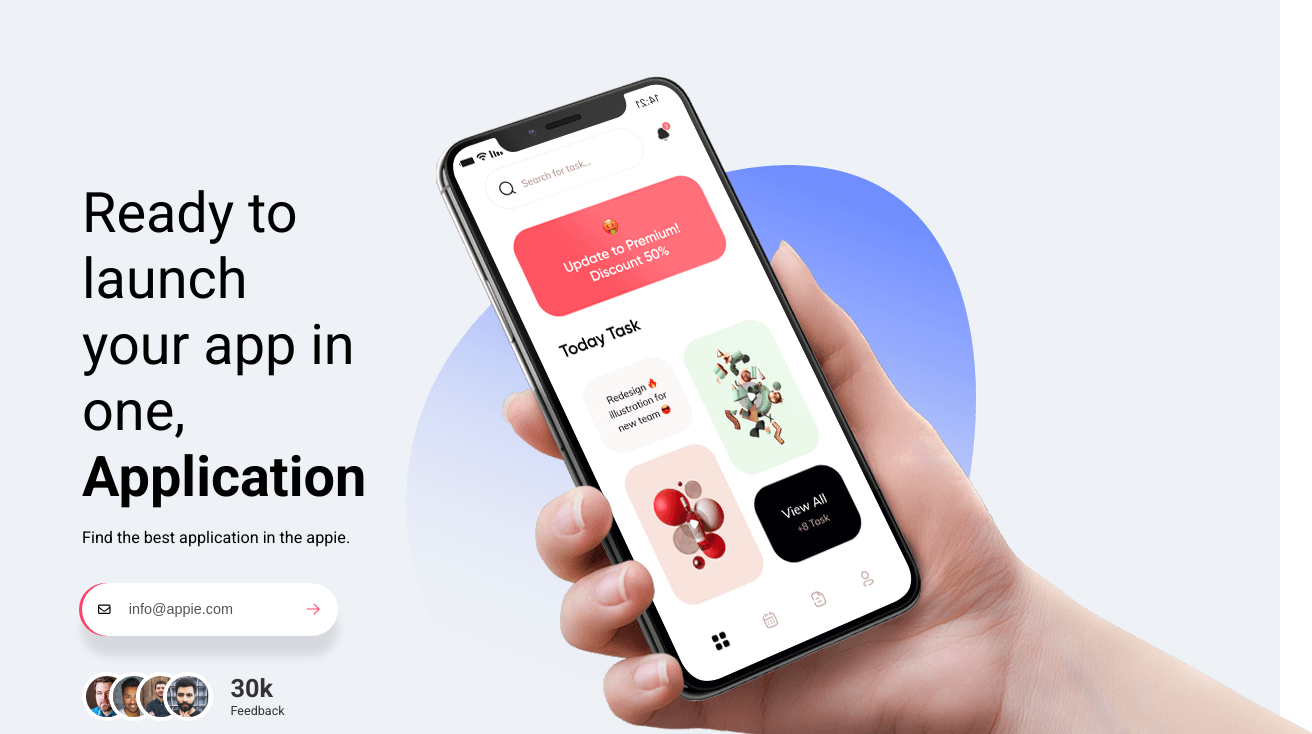
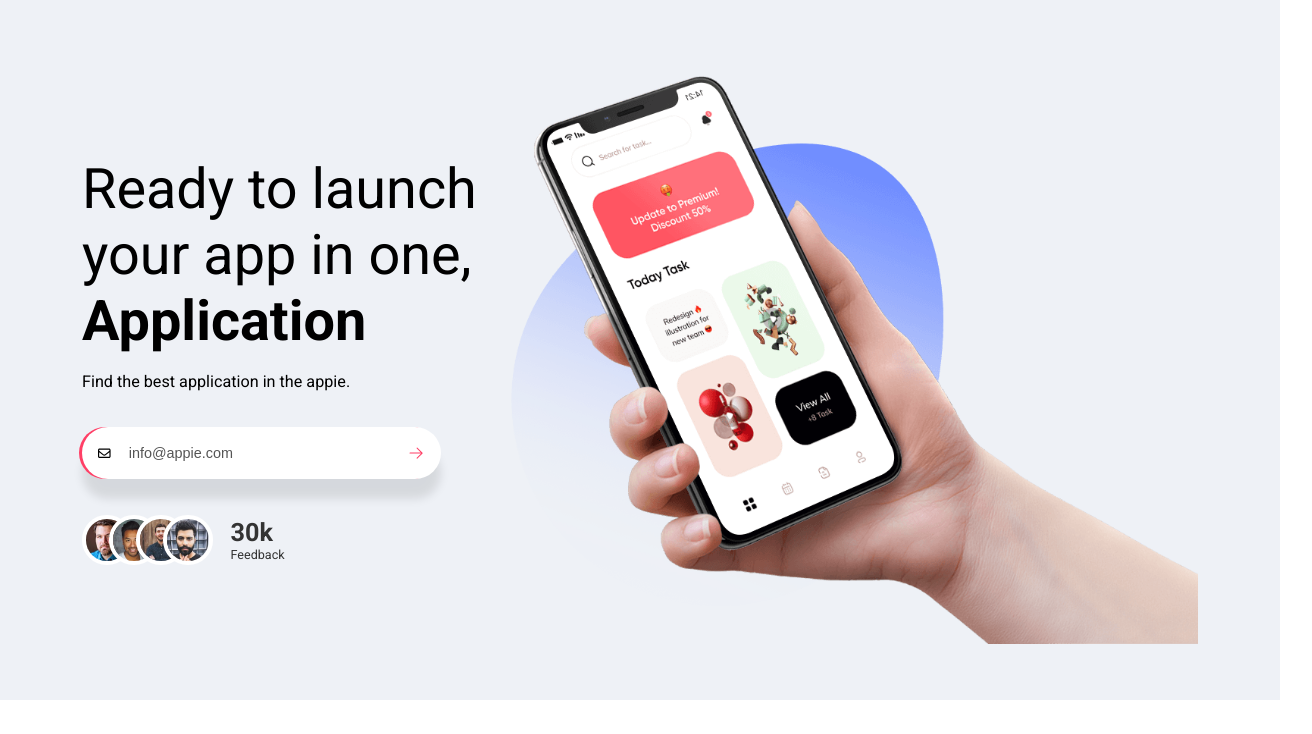
Before and after one commit to mostafa20220/Appie, a plain HTML site: page index.html in a window 1280 px wide. Shown: the part 66-800 px from the top of the page, 1312 px wide, since content can reach past the window. Drawn offline with nearby package versions, Linux system fonts and the light colour scheme.

Commit message:
Bug Fix
- Fix the Hero Section image issue on Chromium-Based browsers

```diff
--- a/css/section-hero.css
+++ b/css/section-hero.css
@@ -1,5 +1,6 @@
 .section-img.hero-img{
-  flex:1.8
+  flex:1.8;
+  width:60%;
 }
 
 .hero-title{
```
